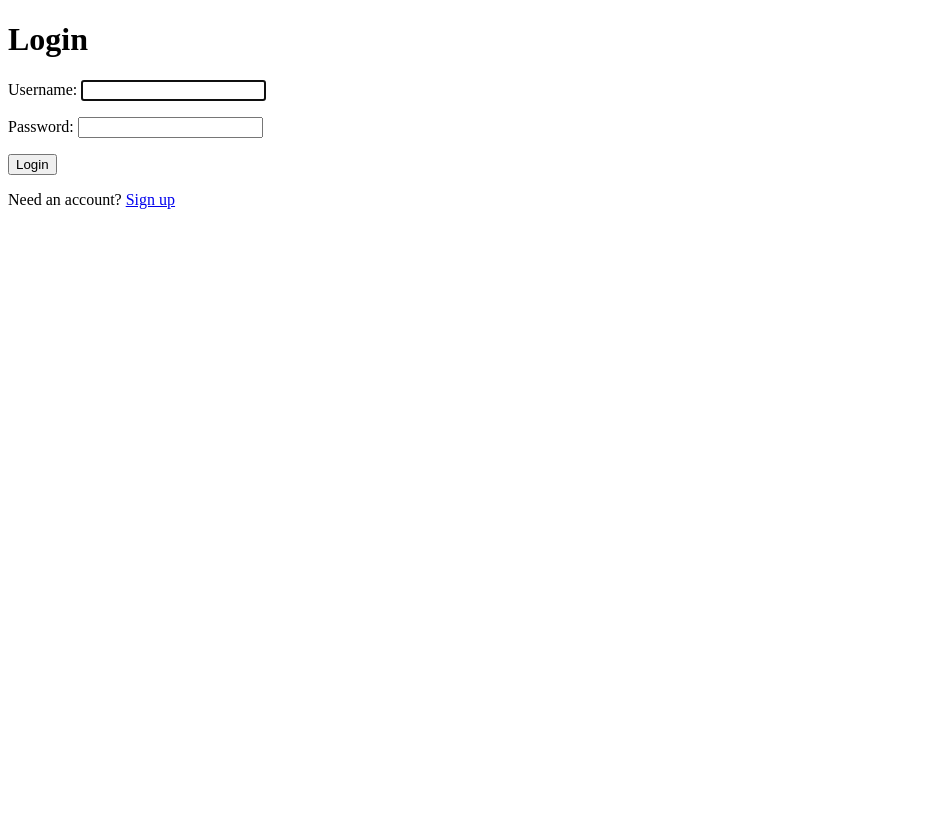
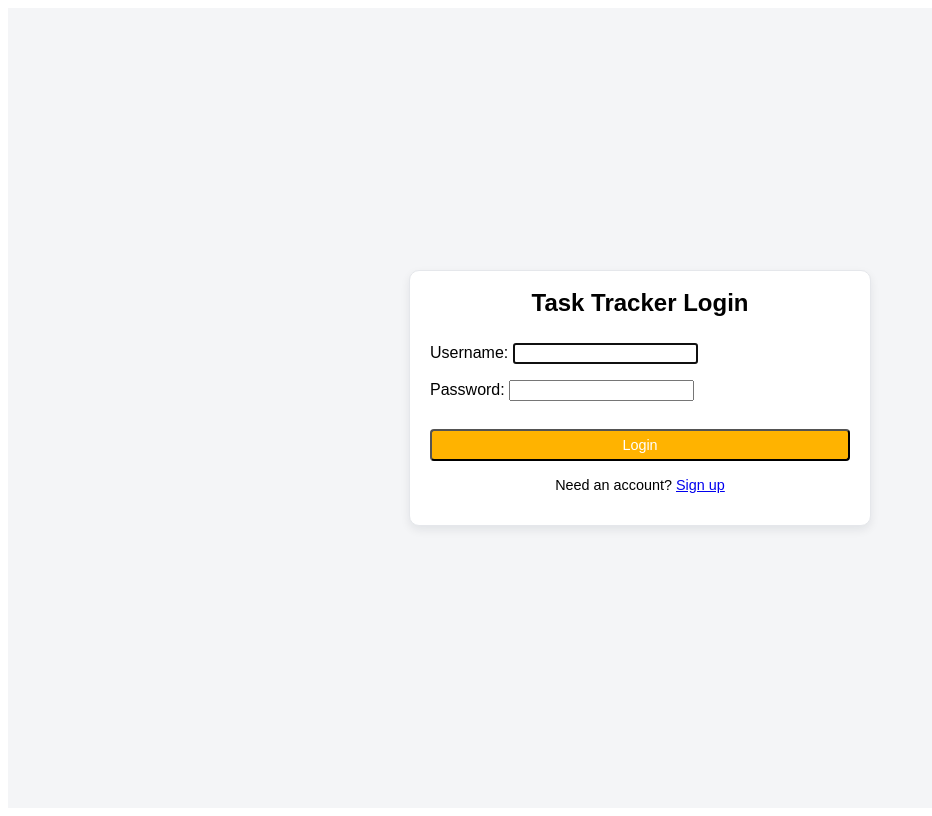
Before and after one commit to envynshit/TaskTracker, a Django app: page /login/ in a window 1280 px wide. Shown: the whole page, without its empty margins (0-932 px from the left). Before the commit the page ends 209 px from the top, so only its background shows below. Run offline with Django 5.2, Linux system fonts and the light colour scheme.

Commit message:
Updated login dashboard UI

```diff
--- a/tracker/core/templates/registration/login.html
+++ b/tracker/core/templates/registration/login.html
@@ -1,15 +1,35 @@
+{% load static %}
 <!DOCTYPE html>
 <html>
 <head>
+  <meta charset="utf-8">
   <title>Login</title>
+  <link rel="stylesheet" type="text/css" href="{% static 'core/style.css' %}">
 </head>
 <body>
-  <h1>Login</h1>
-  <form method="post">
-    {% csrf_token %}
-    {{ form.as_p }}
-    <button type="submit">Login</button>
-  </form>
-  <p>Need an account? <a href="{% url 'signup' %}">Sign up</a></p>
+
+  <div class="layout" style="min-height: 100vh; display: flex; align-items: center; justify-content: center;">
+
+    <div class="card" style="max-width: 420px; width: 100%;">
+      <header class="main-header" style="justify-content: center; margin-bottom: 1rem;">
+        <h1 class="card-title">Task Tracker Login</h1>
+      </header>
+
+      <form method="post" class="item-list">
+        {% csrf_token %}
+        {{ form.as_p }}
+        <button type="submit" class="btn-primary" style="width: 100%; margin-top: 0.75rem;">
+          Login
+        </button>
+      </form>
+
+      <p style="margin-top: 1rem; text-align: center; font-size: 0.9rem;">
+        Need an account?
+        <a href="{% url 'signup' %}">Sign up</a>
+      </p>
+    </div>
+
+  </div>
+
 </body>
 </html>
--- a/tracker/tracker/settings.py
+++ b/tracker/tracker/settings.py
@@ -28,7 +28,7 @@ BASE_DIR = Path(__file__).resolve().parent.parent
 SECRET_KEY = 'django-insecure-k9^qi9rp!v0w98j6=x5v!s+51mkf@a@6390wg1*zb-(1g_%4=9'
 
 # SECURITY WARNING: don't run with debug turned on in production!
-DEBUG = False
+DEBUG = True
 
 ALLOWED_HOSTS = [
     "localhost",
```
Also changed, not shown: tracker/db.sqlite3.
